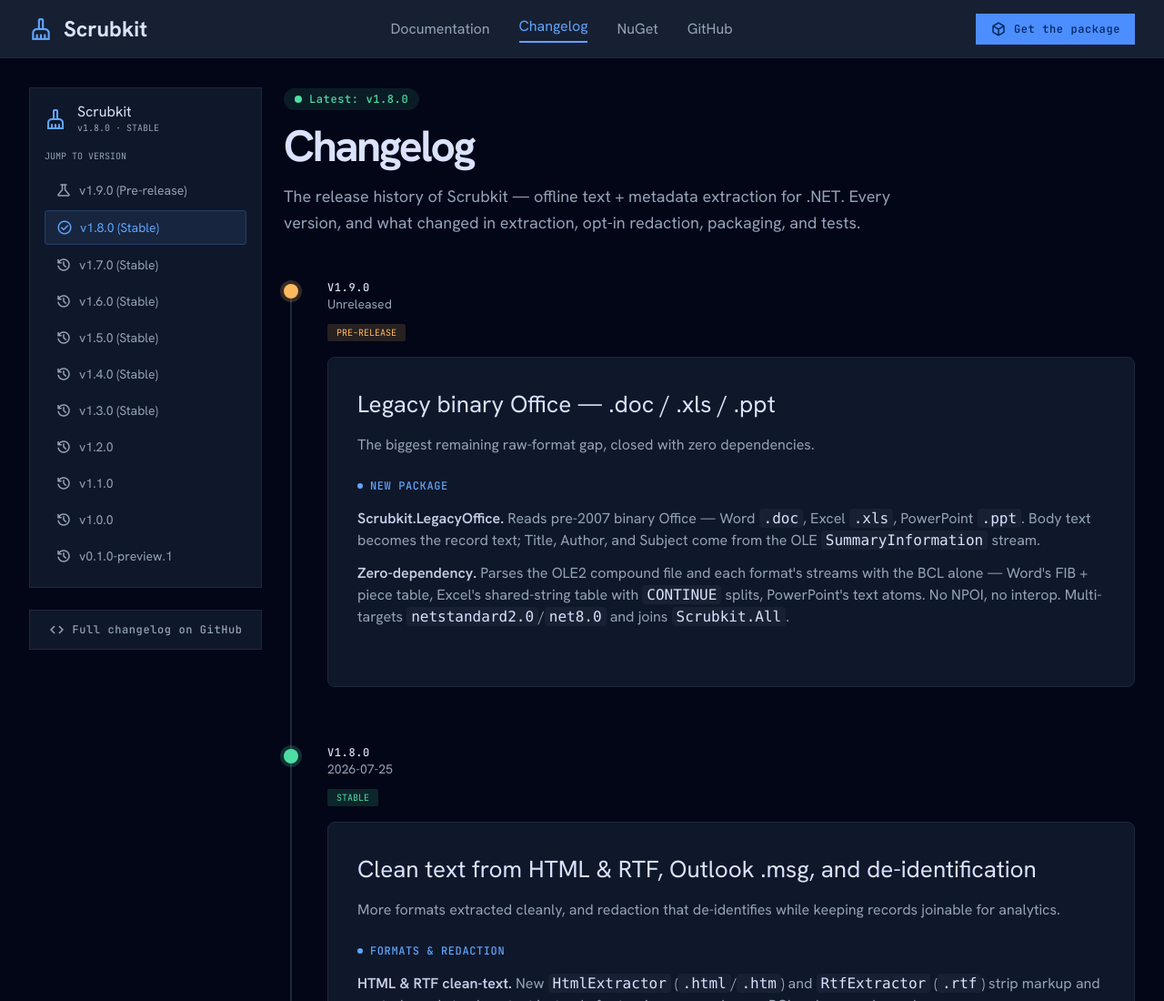
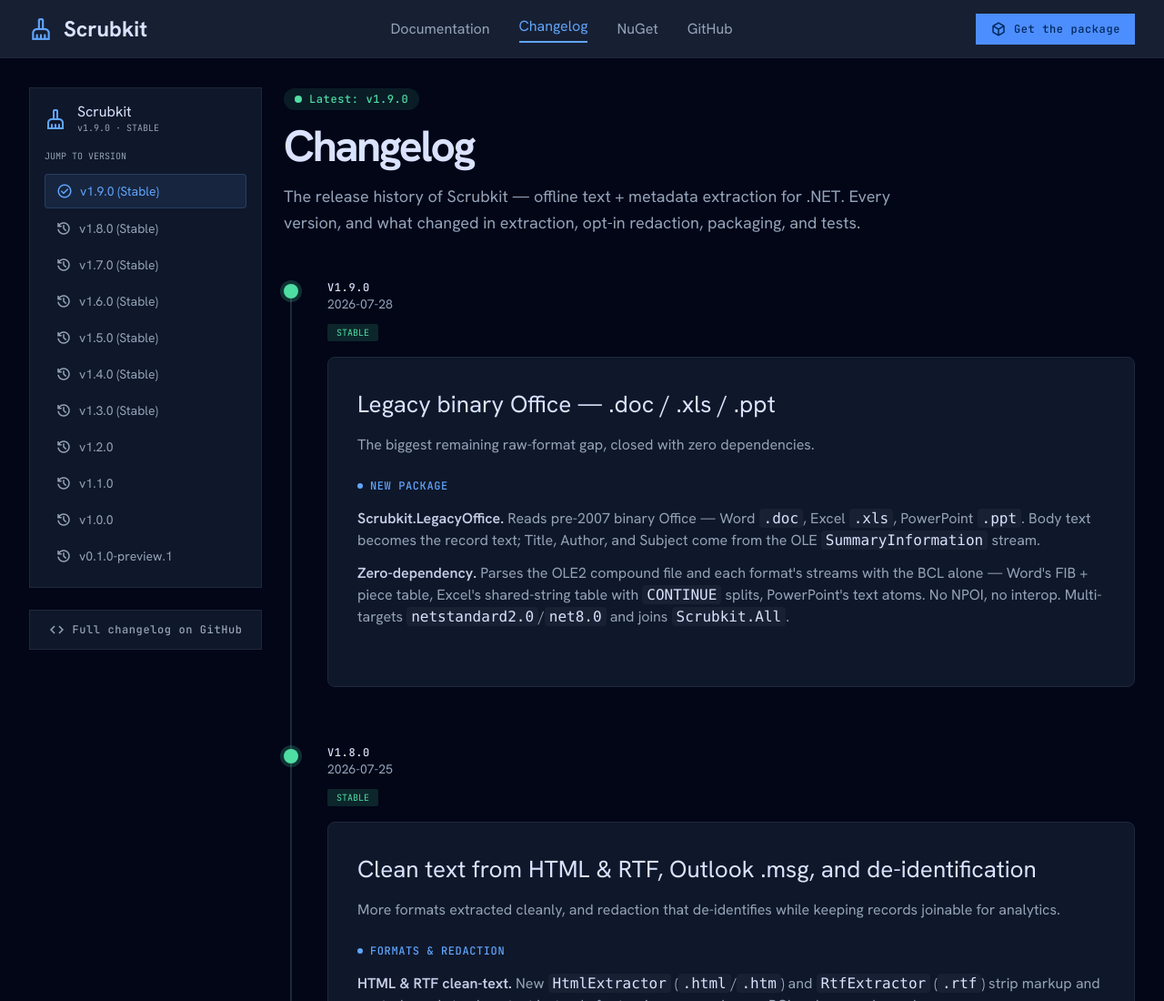
Before and after one commit to jjopensoftworks-blip/Scrubkit, a plain HTML site: page docs/changelog.html in a window 1280 px wide. Shown: the top 1100 px of the page at 91% size. Drawn offline with nearby package versions, Linux system fonts and the light colour scheme.

Commit message:
Post-1.9.0 housekeeping: changelog stable, release notes
CHANGELOG 1.9.0 marked Stable + dated 2026-07-28; docs/changelog.html
1.9.0 entry, nav, and "latest" updated to match. Release notes refreshed
for LegacyOffice.

PackageValidationBaselineVersion stays at 1.8.0 for now — bumping it to
1.9.0 requires that version to already be resolvable on NuGet (package
validation downloads the baseline to diff against), and the publish
workflow triggered by the v1.9.0 tag hasn't completed yet. Bump it in a
follow-up commit once NuGet confirms 1.9.0 is live.

```diff
--- a/docs/changelog.html
+++ b/docs/changelog.html
@@ -97,17 +97,17 @@
 <span class="material-symbols-outlined text-electric-blue text-[24px]">cleaning_services</span>
 <div>
 <p class="font-headline-md text-[16px] text-on-surface leading-tight">Scrubkit</p>
-<p class="font-label-sm text-[10px] text-text-muted">v1.8.0 · STABLE</p>
+<p class="font-label-sm text-[10px] text-text-muted">v1.9.0 · STABLE</p>
 </div>
 </div>
 <p class="font-label-sm text-[10px] text-text-muted mb-3">JUMP TO VERSION</p>
 <nav class="space-y-1">
-<a href="#v1-9-0" class="flex items-center gap-2 px-3 py-2 rounded-lg text-text-muted hover:bg-surface-container-high hover:text-on-surface font-body-md text-sm transition-all">
-<span class="material-symbols-outlined text-[18px]">science</span>
-                            v1.9.0 (Pre-release)
+<a href="#v1-9-0" class="flex items-center gap-2 px-3 py-2 rounded-lg bg-electric-blue/10 text-electric-blue font-body-md text-sm border border-electric-blue/20">
+<span class="material-symbols-outlined text-[18px]">check_circle</span>
+                            v1.9.0 (Stable)
                         </a>
-<a href="#v1-8-0" class="flex items-center gap-2 px-3 py-2 rounded-lg bg-electric-blue/10 text-electric-blue font-body-md text-sm border border-electric-blue/20">
-<span class="material-symbols-outlined text-[18px]">check_circle</span>
+<a href="#v1-8-0" class="flex items-center gap-2 px-3 py-2 rounded-lg text-text-muted hover:bg-surface-container-high hover:text-on-surface font-body-md text-sm transition-all">
+<span class="material-symbols-outlined text-[18px]">history</span>
                             v1.8.0 (Stable)
                         </a>
 <a href="#v1-7-0" class="flex items-center gap-2 px-3 py-2 rounded-lg text-text-muted hover:bg-surface-container-high hover:text-on-surface font-body-md text-sm transition-all">
@@ -161,7 +161,7 @@
 <div class="mb-12">
 <span class="inline-flex items-center gap-2 px-3 py-1 rounded-full bg-secondary/10 text-secondary font-label-sm text-label-sm mb-4">
 <span class="w-2 h-2 rounded-full bg-secondary"></span>
-                    Latest: v1.8.0
+                    Latest: v1.9.0
                 </span>
 <h1 class="font-headline-lg text-headline-lg md:text-5xl mb-4 tracking-tighter">Changelog</h1>
 <p class="font-body-lg text-body-lg text-text-muted max-w-2xl leading-relaxed">
@@ -175,13 +175,13 @@
 <!-- vertical line -->
 <div class="absolute left-[7px] top-2 bottom-2 w-[2px] tl-line hidden sm:block"></div>
 
-<!-- ── v1.9.0 (pre-release) ──────────────────────────── -->
+<!-- ── v1.9.0 (stable) ───────────────────────────────── -->
 <section id="v1-9-0" class="relative sm:pl-12 scroll-mt-24 mb-16">
-<div class="hidden sm:flex absolute left-0 top-1 w-4 h-4 rounded-full bg-tertiary ring-4 ring-tertiary/20 items-center justify-center"></div>
+<div class="hidden sm:flex absolute left-0 top-1 w-4 h-4 rounded-full bg-secondary ring-4 ring-secondary/20 items-center justify-center"></div>
 <div class="mb-4">
 <p class="font-label-sm text-label-sm text-on-surface">V1.9.0</p>
-<p class="font-body-md text-sm text-text-muted mb-2">Unreleased</p>
-<span class="inline-block px-2.5 py-0.5 rounded bg-tertiary/15 text-tertiary font-label-sm text-[10px]">PRE-RELEASE</span>
+<p class="font-body-md text-sm text-text-muted mb-2">2026-07-28</p>
+<span class="inline-block px-2.5 py-0.5 rounded bg-secondary/15 text-secondary font-label-sm text-[10px]">STABLE</span>
 </div>
 <div class="bento-card rounded-xl p-bento-padding md:p-8">
 <h2 class="font-headline-lg text-[26px] text-on-surface mb-3">Legacy binary Office — .doc / .xls / .ppt</h2>
```
Also changed, not shown: 2 other files.
